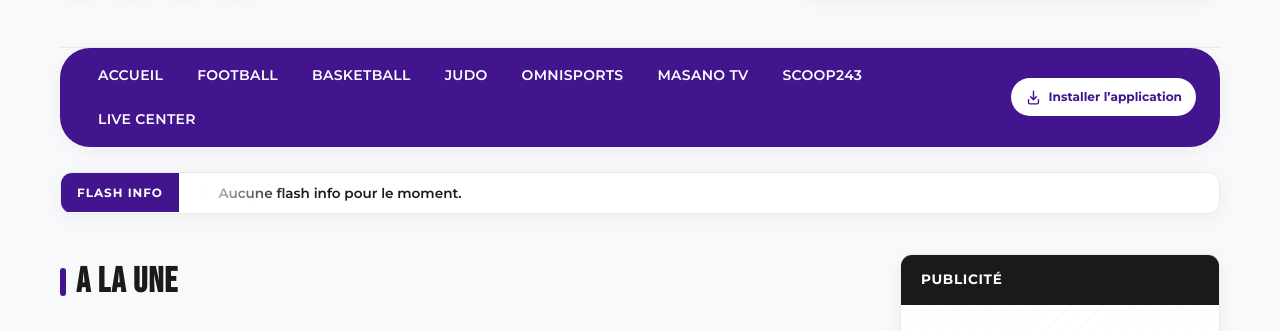
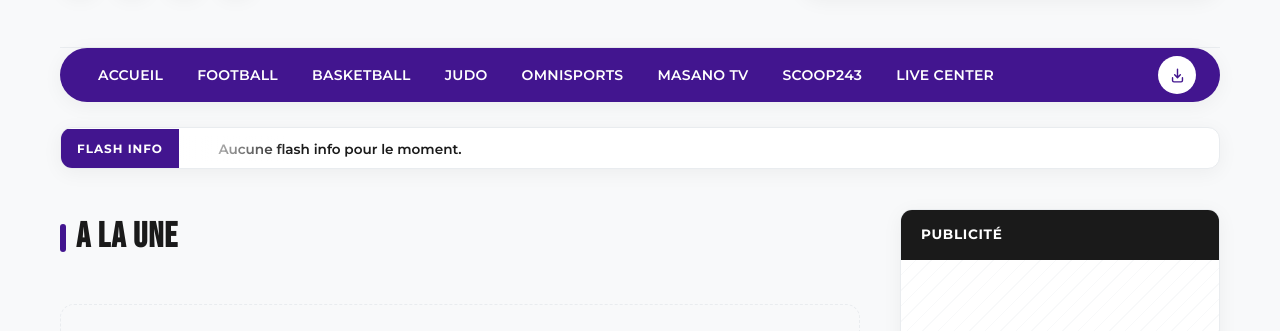
Before and after one commit to joachimdik-ui/masano243, a website with bundled scripts: page index.html in a window 1280 px wide. Shown: the part 399-730 px from the top of the page. Built offline with nearby package versions, Linux system fonts and the light colour scheme; some packages are replaced by stand-ins of ours; no server answers; the database is empty; files whose address does not match are found by name.

Commit message:
Premier commit

```diff
--- a/index.html
+++ b/index.html
@@ -68,9 +68,8 @@
         <a href="https://scoop243.net" target="_blank" rel="noopener noreferrer" class="nav-external">Scoop243</a>
         <a href="#resultats" class="nav-live" aria-label="Live Center, aucun match en direct">Live Center</a>
       </nav>
-      <button type="button" class="pwa-install-button" id="pwaInstallButton">
+      <button type="button" class="pwa-install-button" id="pwaInstallButton" aria-label="Installer l’application" title="Installer l’application">
         <svg viewBox="0 0 24 24" aria-hidden="true"><path d="M12 3v12m0 0 4-4m-4 4-4-4M5 15v4a2 2 0 0 0 2 2h10a2 2 0 0 0 2-2v-4"/></svg>
-        Installer l’application
       </button>
     </div>
     <dialog class="pwa-install-dialog" id="pwaInstallDialog" aria-labelledby="pwaInstallTitle">
--- a/style.css
+++ b/style.css
@@ -192,9 +192,9 @@ body {
   flex: 0 0 auto;
   align-items: center;
   justify-content: center;
-  gap: 7px;
-  min-height: 38px;
-  padding: 8px 14px;
+  width: 38px;
+  height: 38px;
+  padding: 0;
   border: 0;
   border-radius: 20px;
   background: #fff;
```
